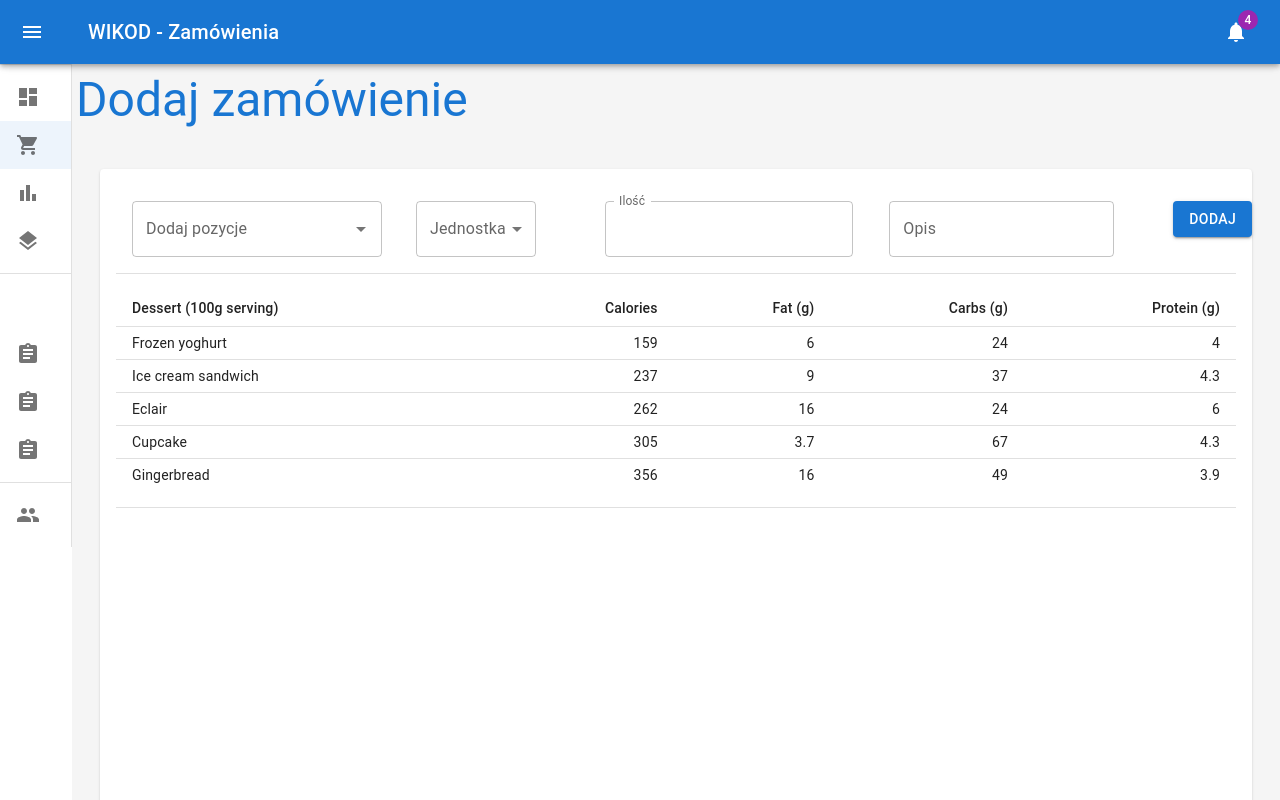
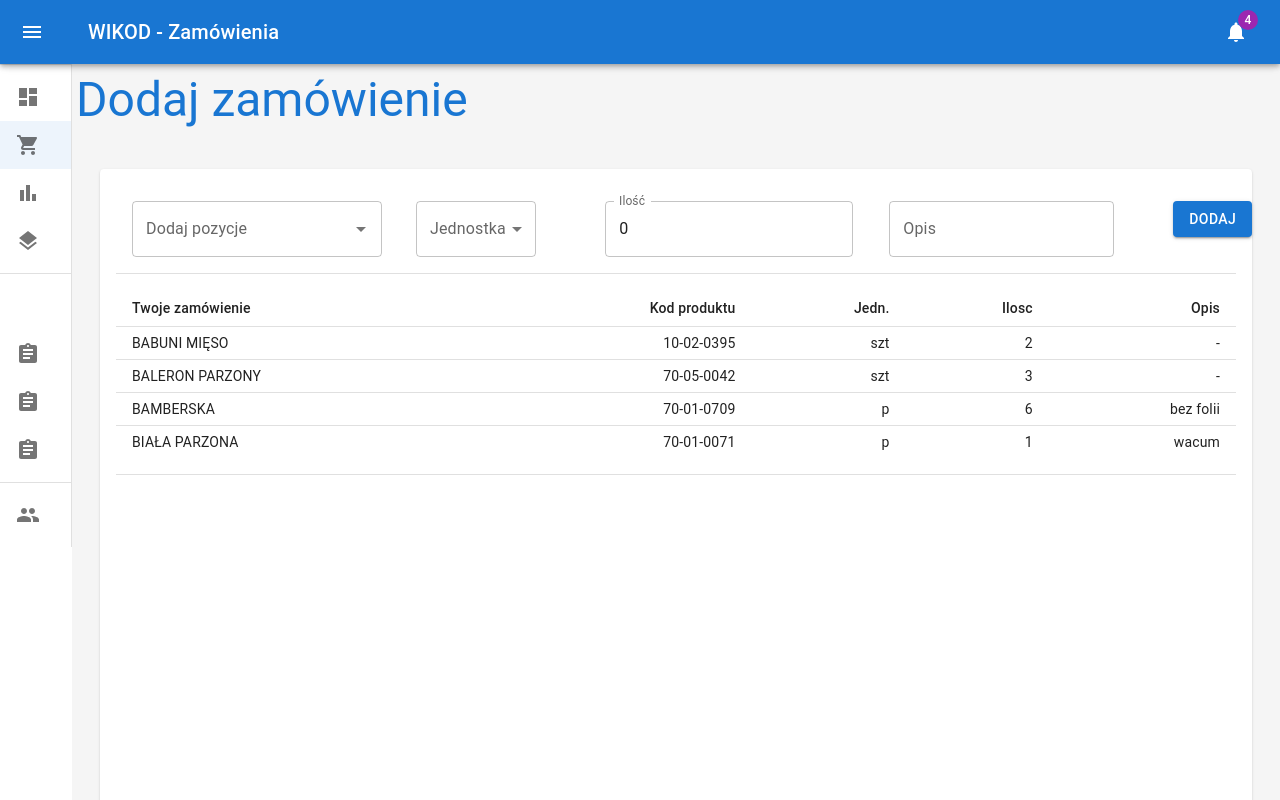
Before and after one commit to MarcinHD/WIKODwebsite, a React (Create React App) app in the folder client/: page /dashboard-orders in a window 1280 px wide. Built offline with nearby package versions, Linux system fonts and the light colour scheme.

Commit message:
Adding stuff to Orders.js page

```diff
--- a/client/src/Outlets/Orders.js
+++ b/client/src/Outlets/Orders.js
@@ -2,7 +2,7 @@ import * as React from 'react';
 import Grid from '@mui/material/Grid';
 import Paper from '@mui/material/Paper';
 import dayjs from 'dayjs';
-import { Typography } from '@mui/material';
+import { Typography, inputAdornmentClasses } from '@mui/material';
 import TextField from '@mui/material/TextField';
 import Autocomplete from '@mui/material/Autocomplete';
 import InputLabel from '@mui/material/InputLabel';
@@ -32,7 +32,12 @@ function Orders(){
   const [selectValue, setSelectValue] = React.useState("");
   const [inputNumberValue, setInputNumberValue] = React.useState(0);
   const [inputDescValue, setInputDescValue] = React.useState("");
-
+  const [tableData, setTableData] = React.useState([
+    {code:"10-02-0395",name:"BABUNI MIĘSO",unit:"szt",count:2, desc:"-"},
+    {code:"70-05-0042",name:"BALERON PARZONY",unit:"szt",count:3, desc:"-"},
+    {code:"70-01-0709",name:"BAMBERSKA",unit:"p",count:6, desc:"bez folii"},
+    {code:"70-01-0071",name:"BIAŁA PARZONA",unit:"p",count:1, desc:"wacum"}
+  ]);
 
     const [value, setValue] = React.useState(dayjs('2022-04-17'));
 
@@ -61,6 +66,10 @@ function Orders(){
   ];
 
   const handleClickButton = (event) => {
+    setTableData([
+      ...tableData,
+      {code:"00-00-0000",name:autoCompleteValue,unit:selectValue,count:inputNumberValue, desc:inputDescValue}
+    ]);
     console.log(autoCompleteValue + " " + selectValue + " " + inputNumberValue + " " + inputDescValue);
   };
 
@@ -84,6 +93,15 @@ function Orders(){
       setSelectValue(event.target.value);
     };
 
+    function handleAutoCompleteChange(value){
+      if(value!=null){
+      setAutoCompleteValue(value.name);
+      setSelectValue(value.unit);
+      setInputNumberValue("");
+      setInputDescValue("");
+      }
+    };
+
 
     return (
         <React.Fragment>
@@ -105,7 +123,7 @@ function Orders(){
                     disablePortal
                     id="combo-box-demo"
                     getOptionLabel={(option) => option.name}
-                    onChange={(event, value) => setAutoCompleteValue(event.target.value)}
+                    onChange={(event, value) => handleAutoCompleteChange(value)}
                     options={products}
                     sx={{ width: 250 }}
                     renderInput={(params) => <TextField {...params} label="Dodaj pozycje" />}/>
@@ -123,9 +141,9 @@ function Orders(){
             <MenuItem value="">
               <em>Brak</em>
             </MenuItem>
-            <MenuItem value={10}>Kg</MenuItem>
-            <MenuItem value={20}>Szt</MenuItem>
-            <MenuItem value={30}>P</MenuItem>
+            <MenuItem value={"kg"}>Kg</MenuItem>
+            <MenuItem value={"szt"}>Szt</MenuItem>
+            <MenuItem value={"p"}>P</MenuItem>
           </Select>
         </FormControl>
         </Grid>
@@ -133,12 +151,13 @@ function Orders(){
             <TextField  id="outlined-number"
                         label="Ilość"
                         type="number"
+                        value={inputNumberValue}
                         onChange={(event, value) => setInputNumberValue(event.target.value)}
                         InputLabelProps={{shrink: true,}}/>
         </Grid>
         <Grid item xs={2} md={3}>
             <Box component="form" sx={{'& > :not(style)': {width: '25ch' },}} noValidate autoComplete="off">
-            <TextField id="outlined-basic" label="Opis" variant="outlined" onChange={(event, value) => setInputDescValue(event.target.value)} />
+            <TextField id="outlined-basic" label="Opis" value={inputDescValue} variant="outlined" onChange={(event, value) => setInputDescValue(event.target.value)} />
             </Box>
         </Grid>
         <Grid item xs={1} md={1}>
@@ -152,15 +171,15 @@ function Orders(){
     <Table sx={{ minWidth: 650 }} size="small" aria-label="a dense table">
         <TableHead>
           <TableRow>
-            <TableCell>Dessert (100g serving)</TableCell>
-            <TableCell align="right">Calories</TableCell>
-            <TableCell align="right">Fat&nbsp;(g)</TableCell>
-            <TableCell align="right">Carbs&nbsp;(g)</TableCell>
-            <TableCell align="right">Protein&nbsp;(g)</TableCell>
+            <TableCell>Twoje zamówienie</TableCell>
+            <TableCell align="right">Kod produktu</TableCell>
+            <TableCell align="right">Jedn.</TableCell>
+            <TableCell align="right">Ilosc</TableCell>
+            <TableCell align="right">Opis</TableCell>
           </TableRow>
         </TableHead>
         <TableBody>
-          {rows.map((row) => (
+          {tableData.map((row) => (
             <TableRow
               key={row.name}
               sx={{ '&:last-child td, &:last-child th': { border: 0 } }}
@@ -168,10 +187,10 @@ function Orders(){
               <TableCell component="th" scope="row">
                 {row.name}
               </TableCell>
-              <TableCell align="right">{row.calories}</TableCell>
-              <TableCell align="right">{row.fat}</TableCell>
-              <TableCell align="right">{row.carbs}</TableCell>
-              <TableCell align="right">{row.protein}</TableCell>
+              <TableCell align="right">{row.code}</TableCell>
+              <TableCell align="right">{row.unit}</TableCell>
+              <TableCell align="right">{row.count}</TableCell>
+              <TableCell align="right">{row.desc}</TableCell>
             </TableRow>
           ))}
         </TableBody>
```
